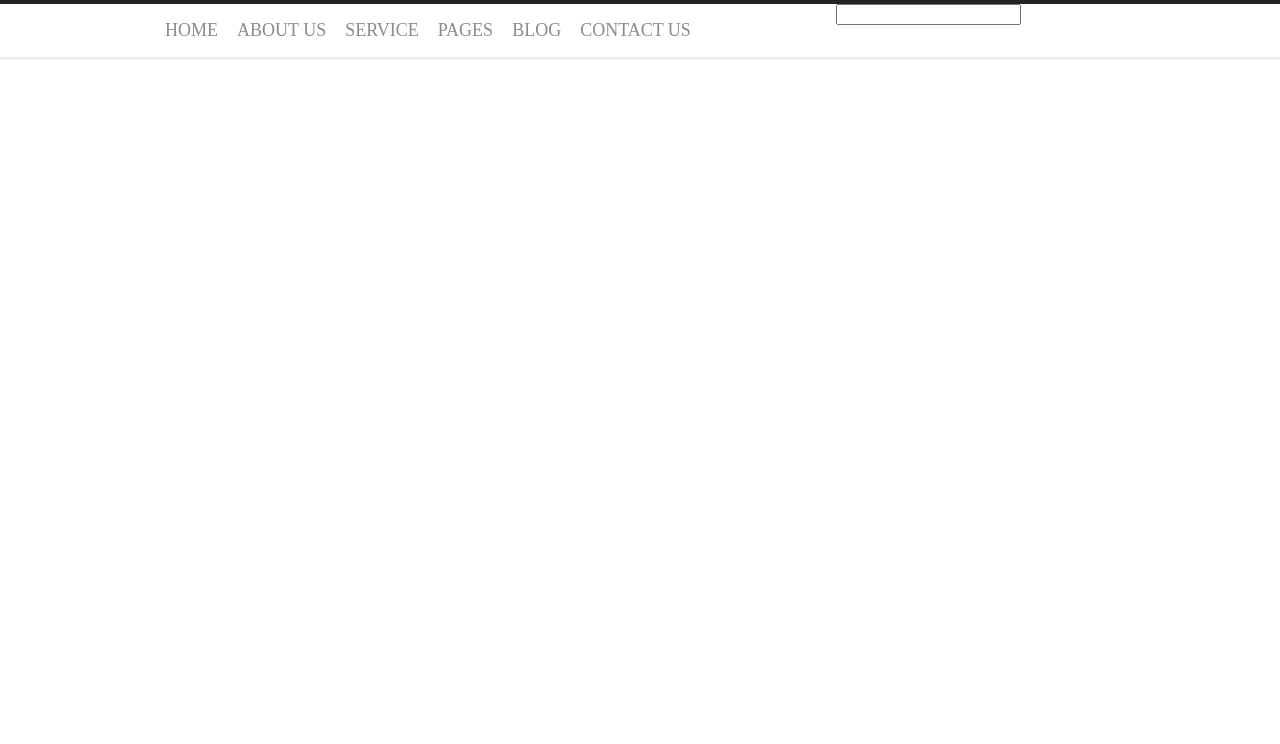
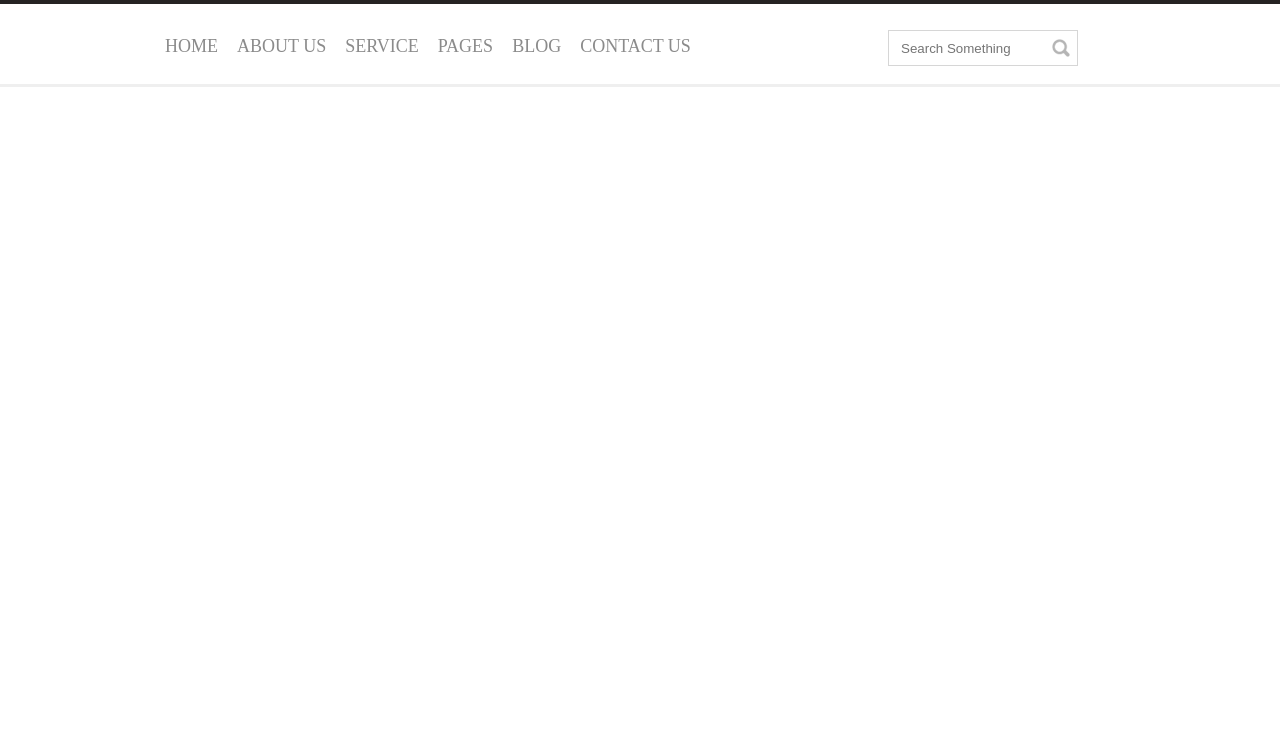
Before and after one commit to Everton-Santos/SiteTeste, a plain HTML site: page index.html in a window 1280 px wide. Shown: the part 56-800 px from the top of the page. Drawn offline with Linux system fonts and the light colour scheme.

Commit message:
Menu alinhado

```diff
--- a/css/main.css
+++ b/css/main.css
@@ -42,9 +42,11 @@ main {
     background-color: #ffffff;
     width: 980px;
     margin: 0 auto;
+    padding: 16px;
 }
 
 .menu-urls {
+    height: 80px;
     border-bottom: 3px solid #efefef;
 }
 
@@ -67,8 +69,20 @@ main {
 }
 
 .busca {
+    text-align: center;
     width: 30%;
     float: right;
+}
+
+.busca input {
+    background-image: url('../img/icone-search.png');
+    background-repeat: no-repeat;
+    background-position: 96%;
+    height: 36px;
+    width: 190px;
+    padding: 12px;
+    margin-top: 10px;
+    border: 1px solid #d6d6d6;
 }
 
 .col-100 {
--- a/index.html
+++ b/index.html
@@ -36,8 +36,8 @@
                     <li><a href="">Contact Us</a> </li>
                 </ul>
             </div>
-            <div class="buscar">
-                <input type="text" />
+            <div class="busca">
+                <input placeholder="Search Something" type="text" />
             </div>
         </div>
     </main>
```
Also changed, not shown: img/email.png (added), img/icone-search.png (added), img/local.png (added).
